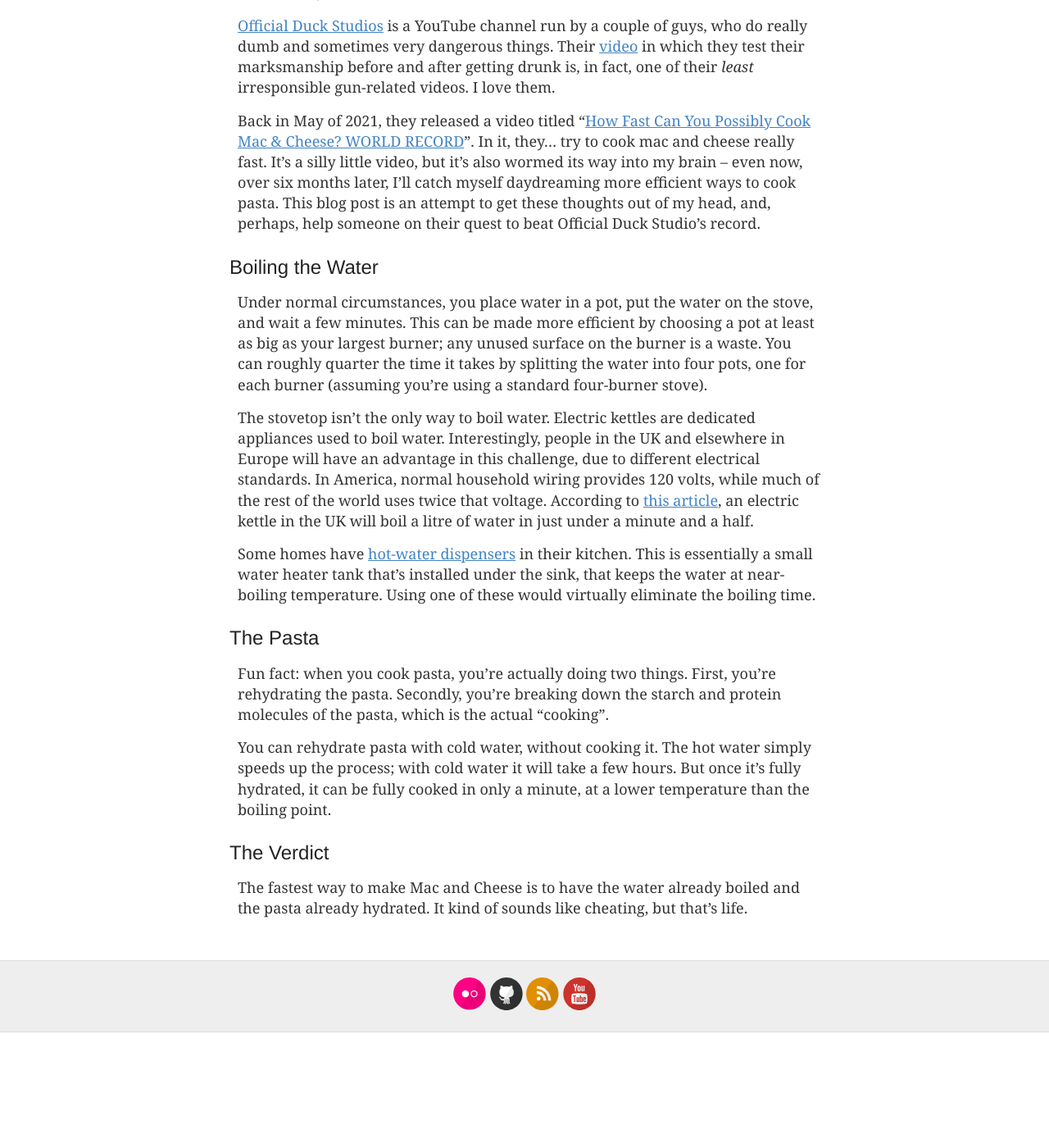
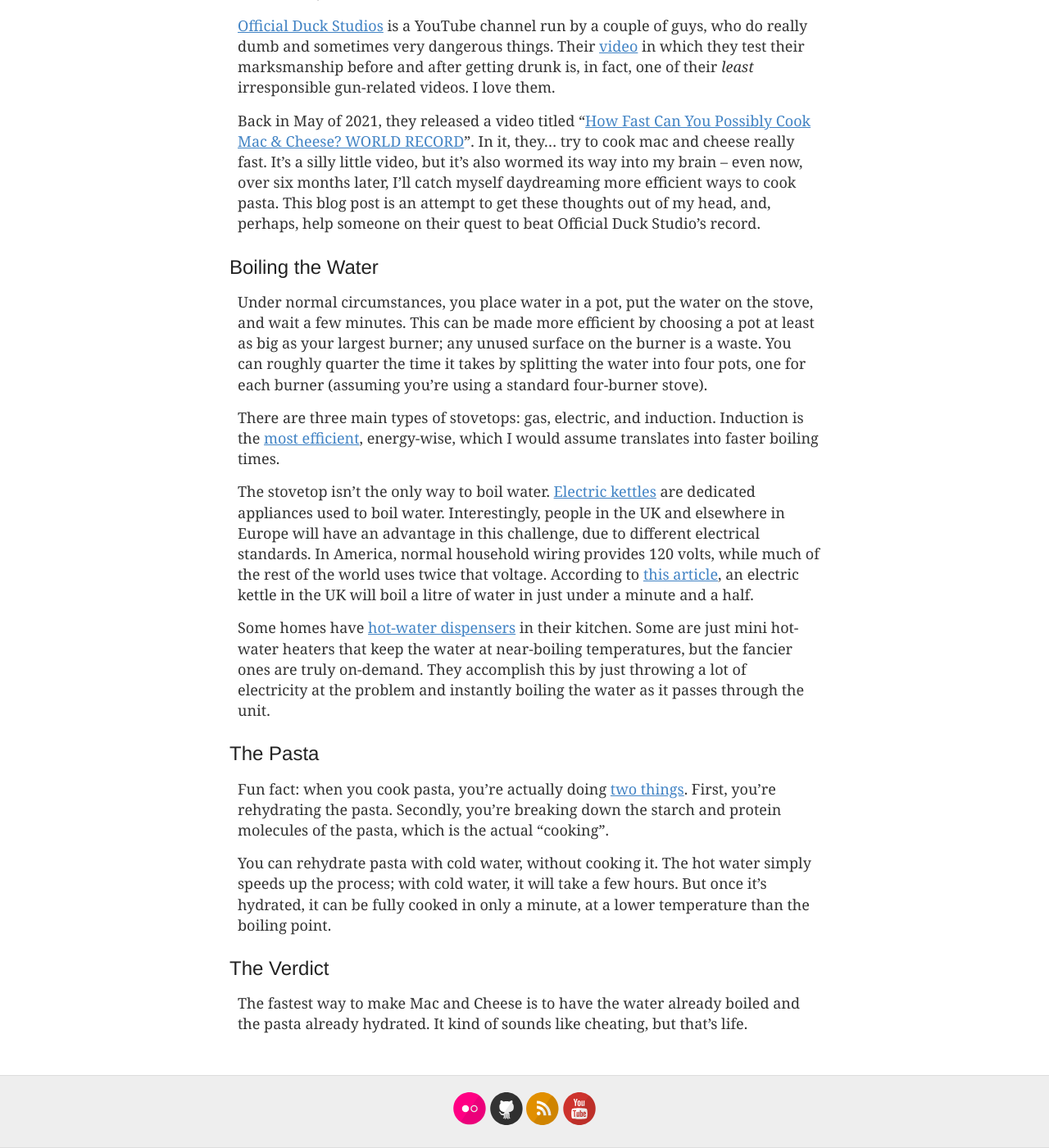
Before and after one commit to CrispinStichart/CrispinStichart.github.io, a Jekyll site: the page built from _posts/2021-12-26-mac-and-cheese-speedrun.markdown, in a window 1280 px wide and 1400 px high, scrolled down 327 px. Shown: the whole window at 82% size. Built offline with Jekyll 4.4.1, drawn with Linux system fonts in a browser that asks for light colours; before the commit the page ends 1586 px from its top, so only the background shows below that.

Commit message:
Update 2021-12-26-mac-and-cheese-speedrun.markdown

```diff
--- a/_posts/2021-12-26-mac-and-cheese-speedrun.markdown
+++ b/_posts/2021-12-26-mac-and-cheese-speedrun.markdown
@@ -15,19 +15,21 @@
 
 Under normal circumstances, you place water in a pot, put the water on the stove, and wait a few minutes. This can be made more efficient by choosing a pot at least as big as your largest burner; any unused surface on the burner is a waste. You can roughly quarter the time it takes by splitting the water into four pots, one for each burner (assuming you're using a standard four-burner stove).
 
-The stovetop isn't the only way to boil water. Electric kettles are dedicated appliances used to boil water. Interestingly, people in the UK and elsewhere in Europe will have an advantage in this challenge, due to different electrical standards. In America, normal household wiring provides 120 volts, while much of the rest of the world uses twice that voltage. According to [this article][kettle], an electric kettle in the UK will boil a litre of water in just under a minute and a half.
+There are three main types of stovetops: gas, electric, and induction. Induction is the [most efficient](https://www.energystar.gov/partner_resources/brand_owner_resources/spec_dev_effort/2021_residential_induction_cooking_tops), energy-wise, which I would assume translates into faster boiling times.
+
+The stovetop isn't the only way to boil water. [Electric kettles](https://www.amazon.com/Best-Sellers-Electric-Kettles/zgbs/home-garden/289753) are dedicated appliances used to boil water. Interestingly, people in the UK and elsewhere in Europe will have an advantage in this challenge, due to different electrical standards. In America, normal household wiring provides 120 volts, while much of the rest of the world uses twice that voltage. According to [this article][kettle], an electric kettle in the UK will boil a litre of water in just under a minute and a half.
 
 [kettle]: http://wordpress.mrreid.org/2012/04/16/why-kettles-boil-slowly-in-the-us/
 
-Some homes have [hot-water dispensers][boil] in their kitchen. This is essentially a small water heater tank that's installed under the sink, that keeps the water at near-boiling temperature. Using one of these would virtually eliminate the boiling time.
+Some homes have [hot-water dispensers][boil] in their kitchen. Some are just mini hot-water heaters that keep the water at near-boiling temperatures, but the fancier ones are truly on-demand. They accomplish this by just throwing a lot of electricity at the problem and instantly boiling the water as it passes through the unit.
 
 [boil]: https://www.greenerchoices.org/best-instant-hot-water-dispenser/
 
 ## The Pasta
 
-Fun fact: when you cook pasta, you're actually doing two things. First, you're rehydrating the pasta. Secondly, you're breaking down the starch and protein molecules of the pasta, which is the actual "cooking".
+Fun fact: when you cook pasta, you're actually doing [two things][pasta]. First, you're rehydrating the pasta. Secondly, you're breaking down the starch and protein molecules of the pasta, which is the actual "cooking".
 
-You can rehydrate pasta with cold water, without cooking it. The hot water simply speeds up the process; with cold water it will take a few hours. But once it's fully hydrated, it can be fully cooked in only a minute, at a lower temperature than the boiling point.
+You can rehydrate pasta with cold water, without cooking it. The hot water simply speeds up the process; with cold water, it will take a few hours. But once it's hydrated, it can be fully cooked in only a minute, at a lower temperature than the boiling point.
 
 [pasta]: https://www.exploratorium.edu/food/soaking-pasta
 
```
